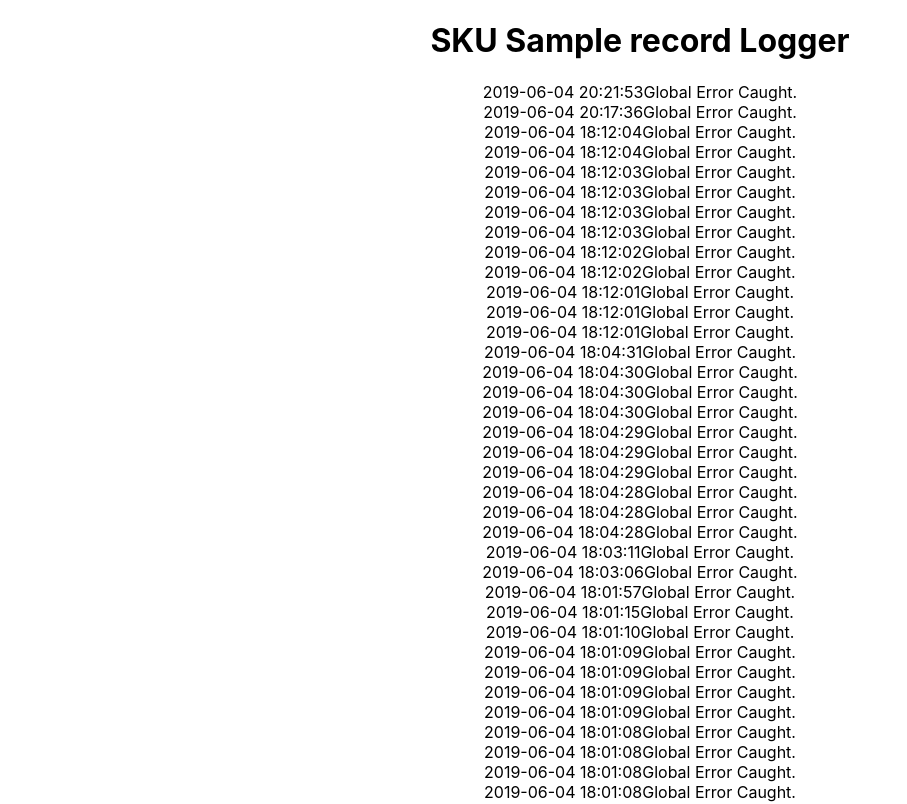
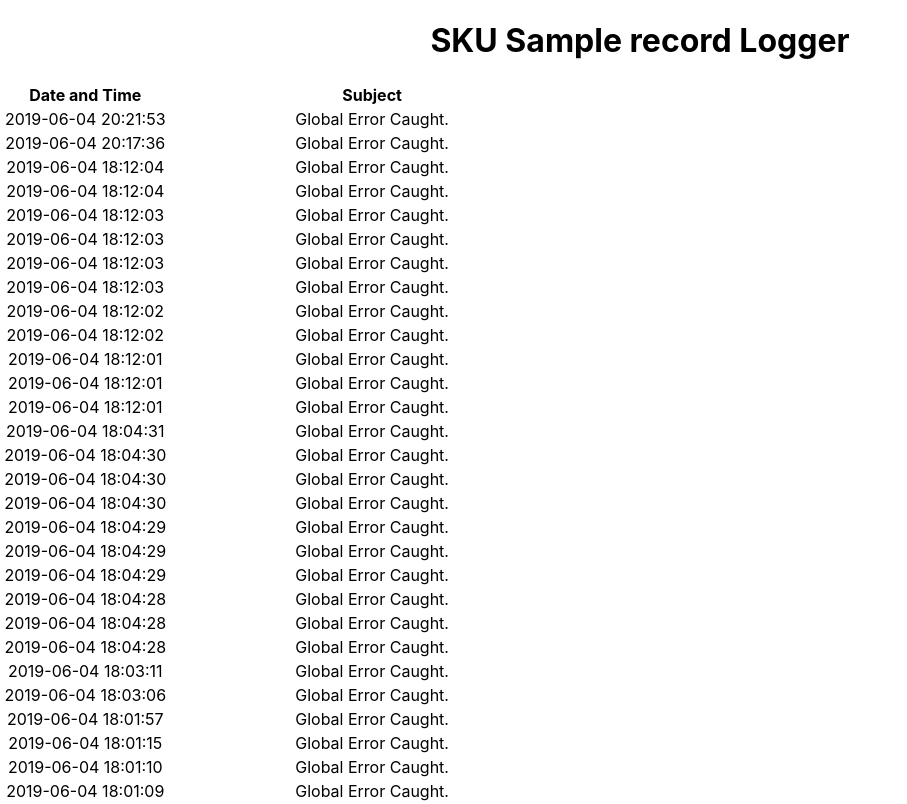
Before and after one commit to jrizza88/sampleSKUNinjaSystem, a React (Create React App) app in the folder sample-record-logger/: page / in a window 1280 px wide. Shown: the top 804 px of the page, without its empty margins (0-907 px from the left). Built offline with nearby package versions, Linux system fonts and the light colour scheme; no server answers.

Commit message:
using bootstrap, display data based on table format

```diff
--- a/sample-record-logger/src/App.css
+++ b/sample-record-logger/src/App.css
@@ -1,3 +1,4 @@
 .App {
   text-align: center;
+  /* background-color: #e9ecef; */
 }
--- a/sample-record-logger/src/App.js
+++ b/sample-record-logger/src/App.js
@@ -1,6 +1,8 @@
 import React from 'react';
 import skuData from './SKUNinja-sample-logs.json';
 import './App.css';
+import Container from 'react-bootstrap/Container';
+import Table from 'react-bootstrap/Table';
 
 class App extends React.Component {
   constructor(){
@@ -24,15 +26,26 @@ class App extends React.Component {
   render() {
     console.log('this.state', this.state)
     return (
-      <div className="App">
+      <Container className="App">
         <h1>SKU Sample record Logger</h1>
-        {this.state.data.map(logs => (
-          <div key={logs.id}>
-            {logs.created}
-            {logs.subject}
-          </div>
-        ))}
-      </div>
+        <Table className="Table">
+          <thead>
+            <tr>
+
+              <th>Date and Time</th>
+              <th>Subject</th>
+            </tr>
+          </thead>
+          {this.state.data.map(logs => (
+              <tbody key={logs.id}>
+                <tr>
+                  <td>{logs.created}</td>
+                  <td> {logs.subject}</td>
+                </tr>
+              </tbody>
+          ))}
+        </Table>
+      </Container>
     );
   }
 }
```
